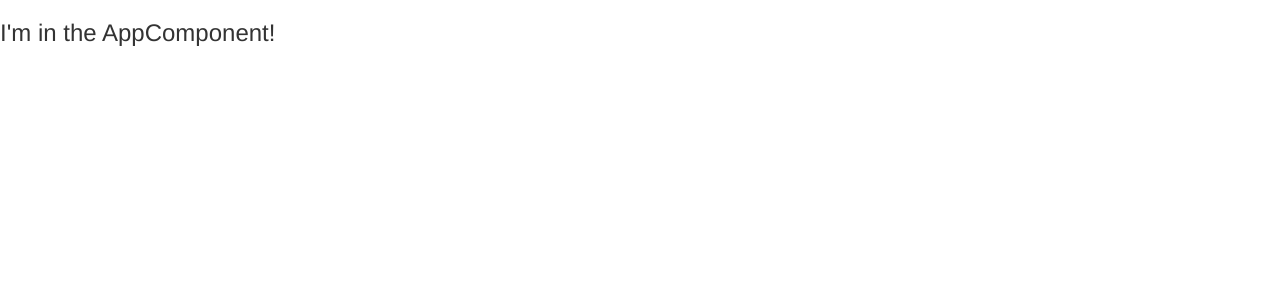
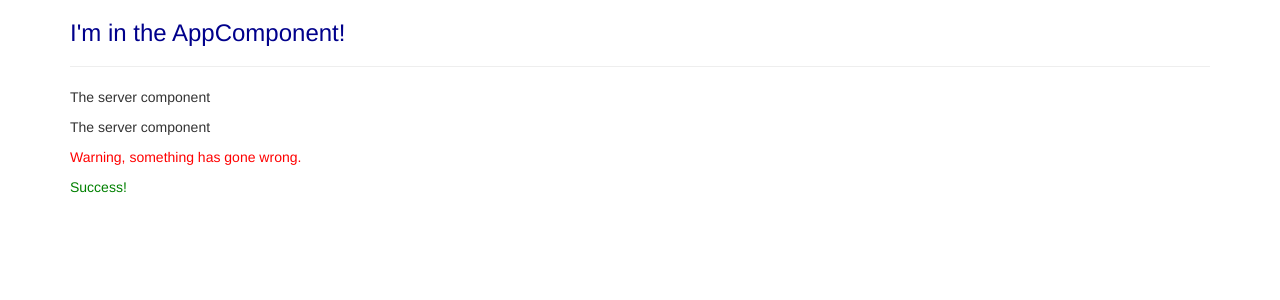
Before and after one commit to douglasmonsky/Angular-Udemy-Course, an Angular app in the folder my-first-app/: page / in a window 1280 px wide. Shown: the top 300 px of the page. Built offline with nearby package versions, Linux system fonts and the light colour scheme.

Commit message:
Section 2: Assignment 1

```diff
--- a/my-first-app/src/app/app.component.css
+++ b/my-first-app/src/app/app.component.css
@@ -0,0 +1,3 @@
+h3 {
+    color: darkblue;
+}
--- a/my-first-app/src/app/app.component.html
+++ b/my-first-app/src/app/app.component.html
@@ -1 +1,11 @@
-<h3> I'm in the AppComponent! </h3>
+<div class="container">
+  <div class="row">
+    <div class="col-xs-12">
+        <h3> I'm in the AppComponent! </h3>
+        <hr>
+        <app-servers></app-servers>
+        <app-warning-alert></app-warning-alert>
+        <app-success-alert></app-success-alert>
+    </div>
+  </div>
+</div>
--- /dev/null
+++ b/my-first-app/src/app/servers/servers.component.html
@@ -0,0 +1,2 @@
+<app-server></app-server>
+<app-server></app-server>
--- /dev/null
+++ b/my-first-app/src/app/servers/servers.component.ts
@@ -0,0 +1,15 @@
+import { Component, OnInit } from '@angular/core';
+
+@Component({
+  selector: 'app-servers',
+  templateUrl: './servers.component.html',
+  styleUrls: ['./servers.component.css']
+})
+export class ServersComponent implements OnInit {
+
+  constructor() { }
+
+  ngOnInit() {
+  }
+
+}
--- /dev/null
+++ b/my-first-app/src/app/success-alert/success-alert.component.css
@@ -0,0 +1,3 @@
+.success-alert {
+    color: green;
+}
--- /dev/null
+++ b/my-first-app/src/app/success-alert/success-alert.component.html
@@ -0,0 +1 @@
+<p class="success-alert">Success!</p>
--- /dev/null
+++ b/my-first-app/src/app/warning-alert/warning-alert.component.css
@@ -0,0 +1,3 @@
+.warning-alert {
+    color: red;
+}
--- /dev/null
+++ b/my-first-app/src/app/warning-alert/warning-alert.component.html
@@ -0,0 +1 @@
+<p class=warning-alert>Warning, something has gone wrong.</p>
--- /dev/null
+++ b/my-first-app/src/app/warning-alert/warning-alert.component.ts
@@ -0,0 +1,15 @@
+import { Component, OnInit } from '@angular/core';
+
+@Component({
+  selector: 'app-warning-alert',
+  templateUrl: './warning-alert.component.html',
+  styleUrls: ['./warning-alert.component.css']
+})
+export class WarningAlertComponent implements OnInit {
+
+  constructor() { }
+
+  ngOnInit() {
+  }
+
+}
```
Also changed, not shown: my-first-app/src/app/app.module.ts (+7 -1 lines), my-first-app/src/app/success-alert/success-alert.component.ts (added, +9 -0 lines), my-first-app/src/app/servers/servers.component.css (added), 2 other files (tests, documents, lock files or other folders).
